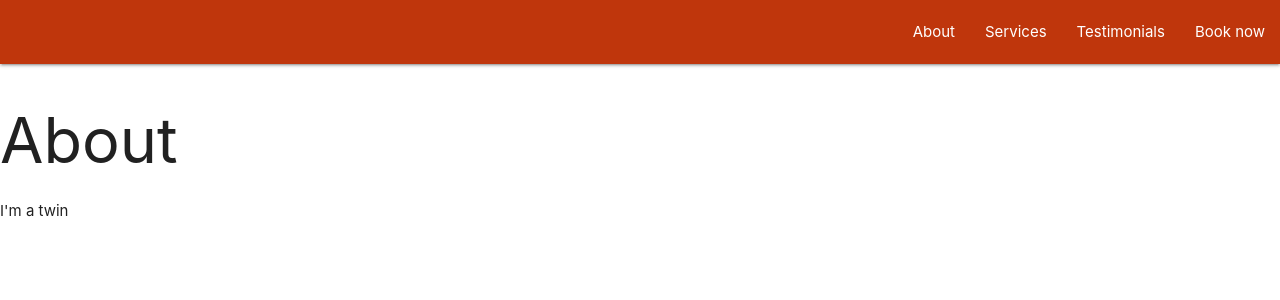
After one commit to JessePreiner/jenn, a Django app: template front/templates/front/about.html in a window 1280 px wide. The commit adds this page. Shown: the top 300 px of the page. Run offline with Django 3.2, Linux system fonts and the light colour scheme; the template is opened without the code that fills it, so the values that code supplies are empty.

Commit message:
fix materialize, update menu

```diff
--- /dev/null
+++ b/front/templates/front/about.html
@@ -0,0 +1,7 @@
+{% extends 'front/base.html' %}
+
+
+{% block content %}
+    <h1>About</h1>
+    <div><p>I'm a twin</p></div>
+{% endblock %}
--- a/front/templates/front/base.html
+++ b/front/templates/front/base.html
@@ -1,13 +1,36 @@
 <html lang="en">
 <head>
-    <link rel="stylesheet" href="https://cdnjs.cloudflare.com/ajax/libs/materialize/1.0.0-beta/css/materialize.min.css">
+      <link href="https://fonts.googleapis.com/icon?family=Material+Icons" rel="stylesheet">
+      <link type="text/css" rel="stylesheet" href="https://cdnjs.cloudflare.com/ajax/libs/materialize/1.0.0-beta/css/materialize.min.css"  media="screen,projection"/>
+      <meta name="viewport" content="width=device-width, initial-scale=1.0"/>
     <meta charset="UTF-8">
     <meta name="viewport" content="width=device-width, initial-scale=1.0">
     <meta http-equiv="X-UA-Compatible" content="ie=edge">
     <title>Jennifer Ballantyne</title>
 </head>
 <body>
+    <header>
+            <nav class="deep-orange darken-4">
+                <div class="nav-wrapper">
+                    <a href="#" data-target="mobile-links" class="sidenav-trigger">
+                        <i class="material-icons">menu</i></a>
+                    <ul class="right hide-on-med-and-down">
+                    {% include 'front/links.html' %}
+                    </ul>
+                </div>
+            </nav>
+            <ul class="sidenav" id="mobile-links">
+                {% include 'front/links.html' %}
+            </ul>
+        </div>
+    </header>
     {% block content %}
     {% endblock %}
+
+    <script type="text/javascript" src="https://cdnjs.cloudflare.com/ajax/libs/materialize/1.0.0-beta/js/materialize.min.js"></script>
+    <script>
+        var elem = document.querySelector('.sidenav');
+        var instance = M.Sidenav.init(elem, {});
+  </script>
 </body>
 </html>
--- /dev/null
+++ b/front/templates/front/links.html
@@ -0,0 +1,4 @@
+<li><a href="{% url 'about' %}">About</a></li>
+<li><a href="#">Services</a></li>
+<li><a href="#">Testimonials</a></li>
+<li><a href="{% url 'contact' %}">Book now</a></li>
--- a/front/views.py
+++ b/front/views.py
@@ -15,4 +15,4 @@ def contact(request):
     return render(request, 'front/contact.html', context)
 
 def about(request):
-    return HttpResponse("I'm a twin")
+    return render(request, 'front/about.html', {})
```
